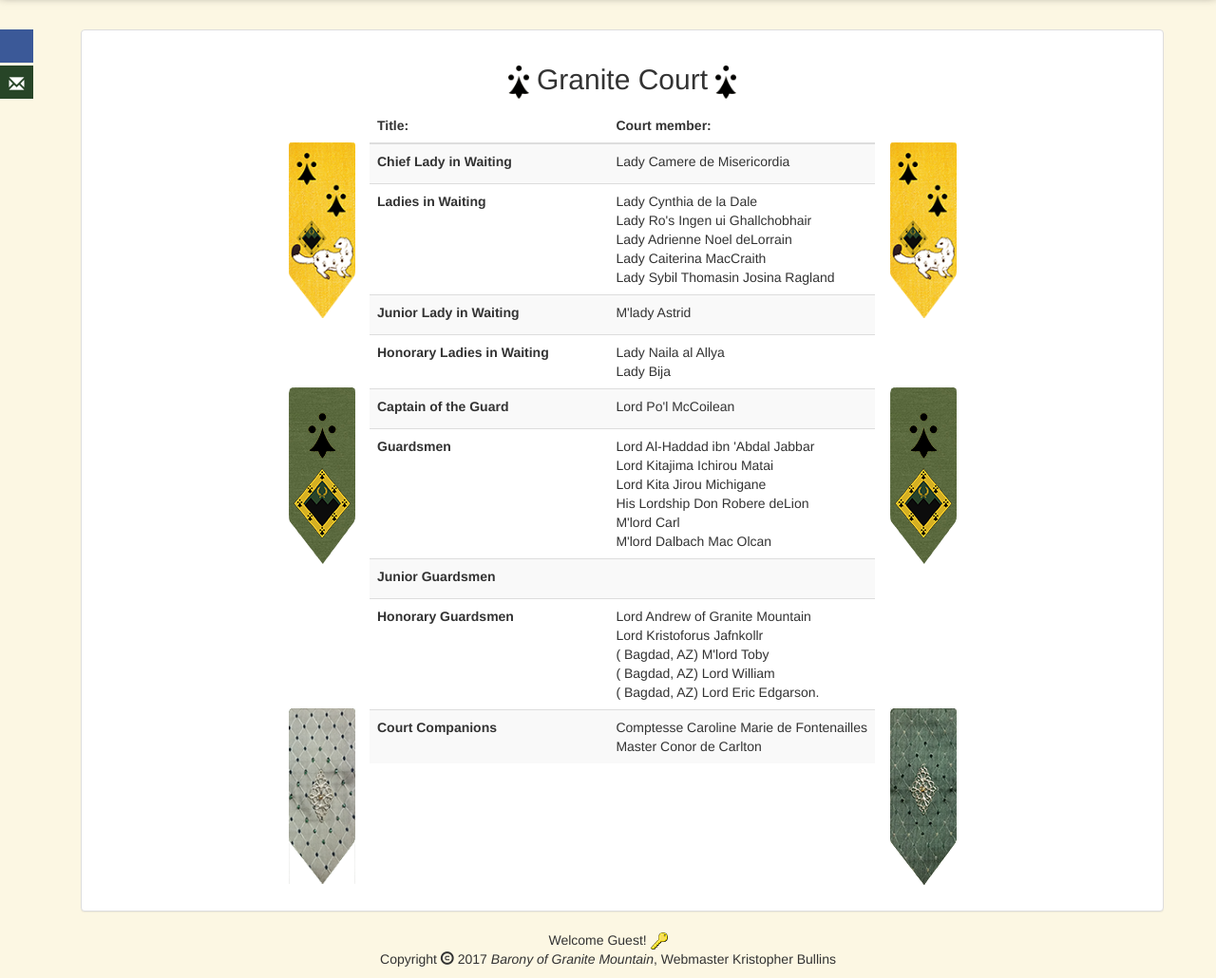
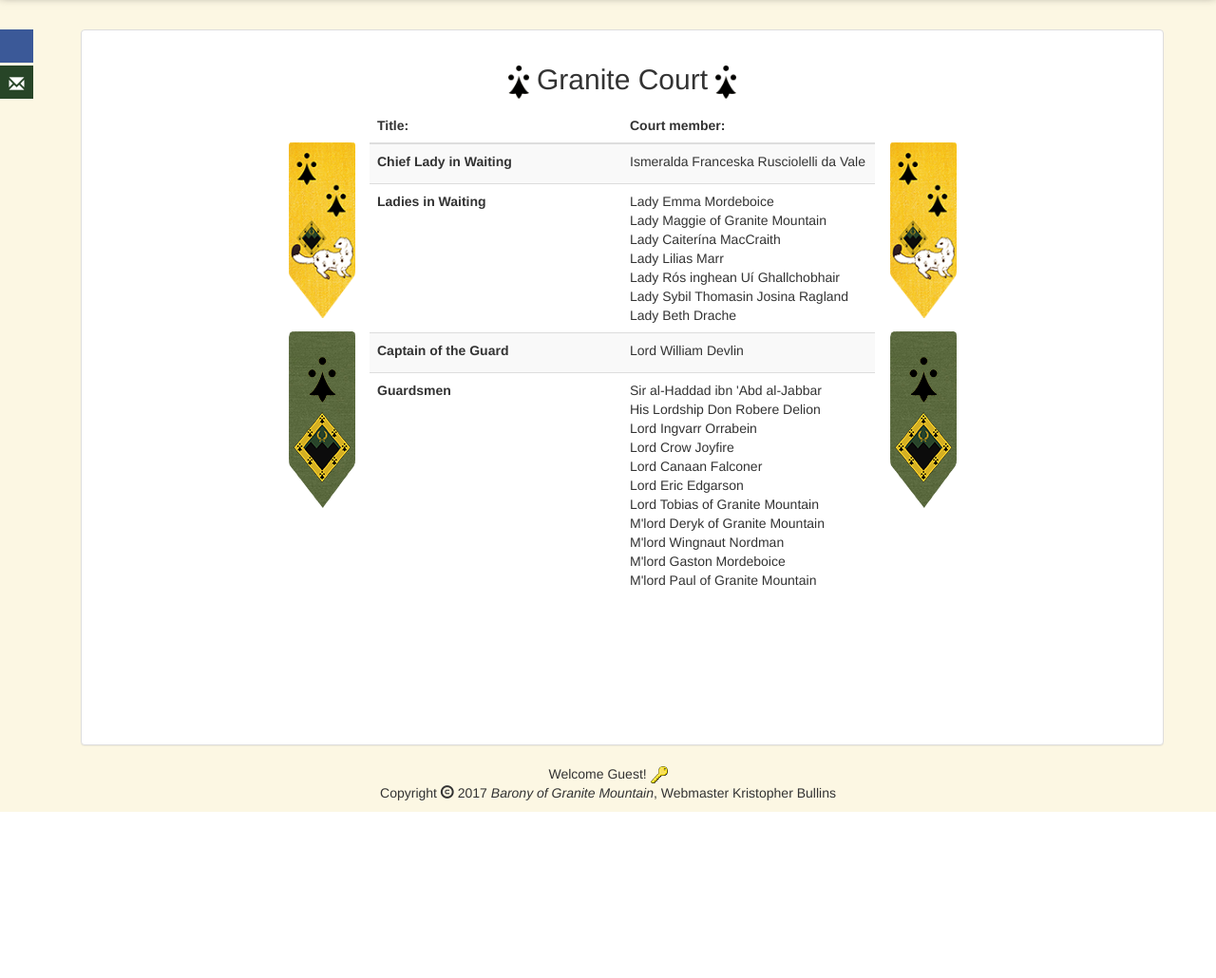
Before and after one commit to kbullins/Barony-of-Granite-Mountain, a Django app: page /bgmcourt in a window 1280 px wide. Shown: the part 209-1239 px from the top of the page at 95% size. After the commit the page ends 1064 px from the top, so only its background shows below. Run offline with Django 3.2, Linux system fonts and the light colour scheme; parts of the project's set-up code (start-up, migrations or seed data) failed here and were passed over; some libraries are stand-ins or nearby versions; some web fonts are replaced.

Commit message:
Content update officers and court

```diff
--- a/BGM/templates/aboutus/bgmcourt.html
+++ b/BGM/templates/aboutus/bgmcourt.html
@@ -25,30 +25,34 @@
                     <img src="/static/images/ladies-sm.png" style="position: absolute; width: 70px; margin-left: 540px; margin-top: -10px">
                     <label>Chief Lady in Waiting</label>
                     <br></td>
-                    <td>Lady Camere de Misericordia</td>
+                    <td>Ismeralda Franceska Rusciolelli da Vale</td>
                 </tr>
                 <tr>
                     <td><label>Ladies in Waiting</label><br></td>
-                    <td>Lady Cynthia de la Dale<br>Lady Ro's Ingen ui Ghallchobhair<br>Lady Adrienne Noel deLorrain<br>Lady Caiterina MacCraith<br />Lady Sybil Thomasin Josina Ragland</td>
+                    <td>Lady Emma Mordeboice<br>Lady Maggie of Granite Mountain<br>Lady Caiterína MacCraith<br>Lady Lilias Marr<br />Lady Rós inghean Uí Ghallchobhair<br />Lady Sybil Thomasin Josina Ragland<br />Lady Beth Drache</td>
                 </tr>
+                <!--
                 <tr>
                     <td><label>Junior Lady in Waiting</label><br></td>
-                    <td>M'lady Astrid</td>
+                    <td></td>
                 </tr>
+
                 <tr>
                     <td><label>Honorary Ladies in Waiting</label><br></td>
                     <td>Lady Naila al Allya<br>Lady Bija</td>
                 </tr>
+                -->
                 <tr>
                     <td><img src="/static/images/guards-sm.png" style="position: absolute; width: 70px; margin-left: -93px; margin-top: -10px">
                     <img src="/static/images/guards-sm.png" style="position: absolute; width: 70px; margin-left: 540px; margin-top: -10px">
                     <label>Captain of the Guard</label><br></td>
-                    <td>Lord Po'l McCoilean</td>
+                    <td>Lord William Devlin</td>
                 </tr>
                 <tr>
                     <td><label>Guardsmen</label><br></td>
-                    <td>Lord Al-Haddad ibn 'Abdal Jabbar<br>Lord Kitajima Ichirou Matai<br>Lord Kita Jirou Michigane<br>His Lordship Don Robere deLion<br />M'lord Carl<br />M'lord Dalbach Mac Olcan</td>
+                    <td>Sir al-Haddad ibn 'Abd al-Jabbar<br>His Lordship Don Robere Delion<br>Lord Ingvarr Orrabein<br>Lord Crow Joyfire<br />Lord Canaan Falconer<br />Lord Eric Edgarson<br />Lord Tobias of Granite Mountain<br />M'lord Deryk of Granite Mountain<br />M'lord Wingnaut Nordman<br />M'lord Gaston Mordeboice<br />M'lord Paul of Granite Mountain</td>
                 </tr>
+                <!--
                 <tr>
                     <td><label>Junior Guardsmen</label><br></td>
                     <td></td>
@@ -63,6 +67,7 @@
                     <label>Court Companions</label><br></td>
                     <td><div style="white-space:nowrap">Comptesse Caroline Marie de Fontenailles</div>Master Conor de Carlton<br></td>
                 </tr>
+                -->
             </tbody>
         </table>
         <br />
--- a/BGM/templates/officers.html
+++ b/BGM/templates/officers.html
@@ -32,8 +32,8 @@
                 </tr>
                 <tr>
                 	<td><img src="/static/images/officer_badges/exchequer.png" style="height: 70px;"></td>
-                    <td><label>Exchequer</label><br>Lady Maria de Silva<br>Susan Wright<br><a href="http://www.google.com/recaptcha/mailhide/d?k=01PwwMdfYxMyqvjr-HGMJeCA==&amp;c=wwvKSkMbwt-rU6S1Mtuli7khA8Zzh_-AGrEpOZBArYk=" onclick="window.open('http://www.google.com/recaptcha/mailhide/d?k\07501PwwMdfYxMyqvjr-HGMJeCA\75\75\46c\75wwvKSkMbwt-rU6S1Mtuli7khA8Zzh_-AGrEpOZBArYk\075', '', 'toolbar=0,scrollbars=0,location=0,statusbar=0,menubar=0,resizable=0,width=500,height=300'); return false;" title="Reveal this e-mail address">exchequ...</a>@gmail.com</td>
-                    <td><label>Deputy Exchequer</label><br>Lady Ros inghean Ui Ghallchobhair<br>Kaci Jo Overs<br><a href="http://www.google.com/recaptcha/mailhide/d?k=01PwwMdfYxMyqvjr-HGMJeCA==&amp;c=wwvKSkMbwt-rU6S1Mtuli7khA8Zzh_-AGrEpOZBArYk=" onclick="window.open('http://www.google.com/recaptcha/mailhide/d?k\07501PwwMdfYxMyqvjr-HGMJeCA\75\75\46c\75wwvKSkMbwt-rU6S1Mtuli7khA8Zzh_-AGrEpOZBArYk\075', '', 'toolbar=0,scrollbars=0,location=0,statusbar=0,menubar=0,resizable=0,width=500,height=300'); return false;" title="Reveal this e-mail address">exchequ...</a>@gmail.com</td>
+                    <td><label>Exchequer</label><br>Lady Ros inghean Ui Ghallchobhair<br>Kaci Jo Overs<br><a href="http://www.google.com/recaptcha/mailhide/d?k=01PwwMdfYxMyqvjr-HGMJeCA==&amp;c=wwvKSkMbwt-rU6S1Mtuli7khA8Zzh_-AGrEpOZBArYk=" onclick="window.open('http://www.google.com/recaptcha/mailhide/d?k\07501PwwMdfYxMyqvjr-HGMJeCA\75\75\46c\75wwvKSkMbwt-rU6S1Mtuli7khA8Zzh_-AGrEpOZBArYk\075', '', 'toolbar=0,scrollbars=0,location=0,statusbar=0,menubar=0,resizable=0,width=500,height=300'); return false;" title="Reveal this e-mail address">exchequ...</a>@gmail.com</td>
+                    <td><label>Deputy Exchequer</label><br>Vacant<br><br><a href="http://www.google.com/recaptcha/mailhide/d?k=01PwwMdfYxMyqvjr-HGMJeCA==&amp;c=wwvKSkMbwt-rU6S1Mtuli7khA8Zzh_-AGrEpOZBArYk=" onclick="window.open('http://www.google.com/recaptcha/mailhide/d?k\07501PwwMdfYxMyqvjr-HGMJeCA\75\75\46c\75wwvKSkMbwt-rU6S1Mtuli7khA8Zzh_-AGrEpOZBArYk\075', '', 'toolbar=0,scrollbars=0,location=0,statusbar=0,menubar=0,resizable=0,width=500,height=300'); return false;" title="Reveal this e-mail address">exchequ...</a>@gmail.com</td>
                 </tr>
                 <te>
                 	<td><img src="/static/images/officer_badges/heralds.png" style="height: 70px;"></td>
```
